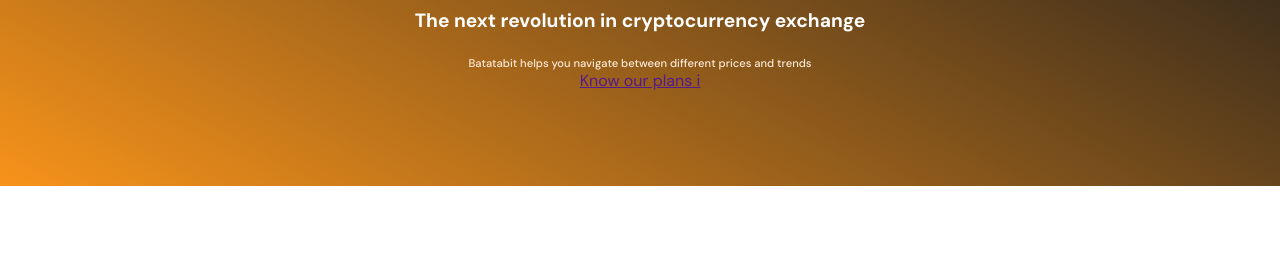
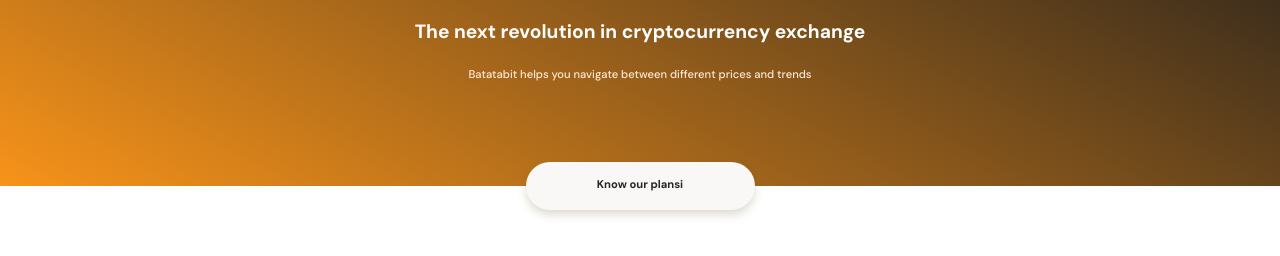
Before and after one commit to henryhyde11/data, a plain HTML site: page web-proyects/BataBit/index.html in a window 1280 px wide. Shown: the part 148-404 px from the top of the page. Drawn offline with Linux system fonts and the light colour scheme.

Commit message:
Button modified

```diff
--- a/web-proyects/BataBit/index.html
+++ b/web-proyects/BataBit/index.html
@@ -17,7 +17,7 @@
         <div class="header-title-container">
             <h1>The next revolution in cryptocurrency exchange</h1>
             <p>Batatabit helps you navigate between different prices and trends</p>
-            <a class="header--button" href="">Know our plans <span>i</span></a>
+            <a class="header-button" href="">Know our plans<span>i</span></a>
         </div>
     </header>
     <main>
--- a/web-proyects/BataBit/style.css
+++ b/web-proyects/BataBit/style.css
@@ -62,3 +62,26 @@ header img{
     line-height: 0.8rem;
     color: var(--soft-orange)
 }
+
+.header-title-container .header-button{
+    position: absolute;
+    left: 0;
+    right: 0;
+    margin-left: auto;
+    margin-right: auto;
+    top: 275px;
+    display: block;
+    margin-top: 35px;
+    padding: 15px;
+    width: 229px;
+    height: 48px;
+    background-color: var(--off-white);
+    /* Shade */
+    box-shadow: 0px 5px 8px rgba(89, 80, 30, 0.2);
+    border: none;
+    border-radius: 30px;
+    font-size: 0.7rem;
+    font-weight: bold;
+    text-decoration: none;
+    color: var(--black);
+}
```
